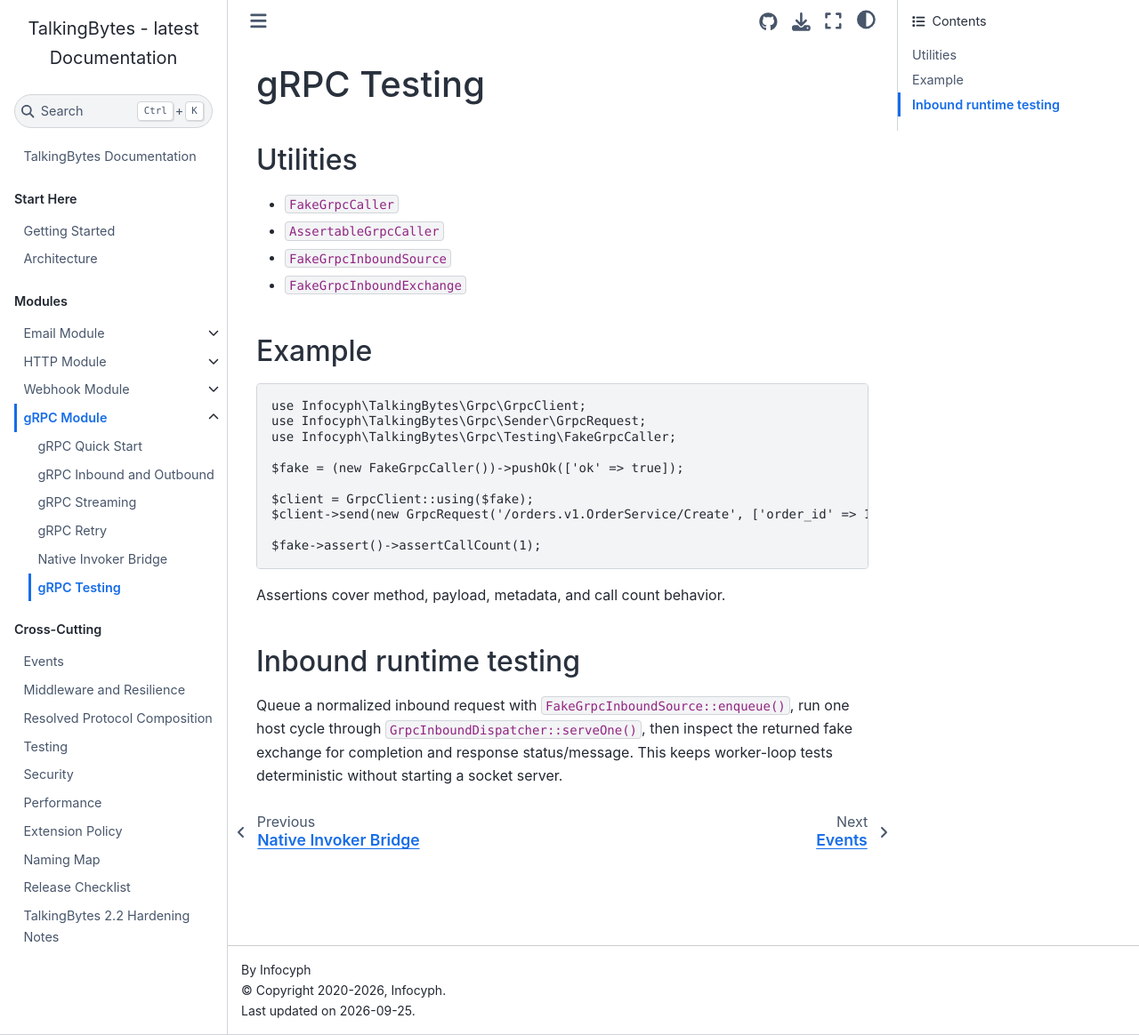
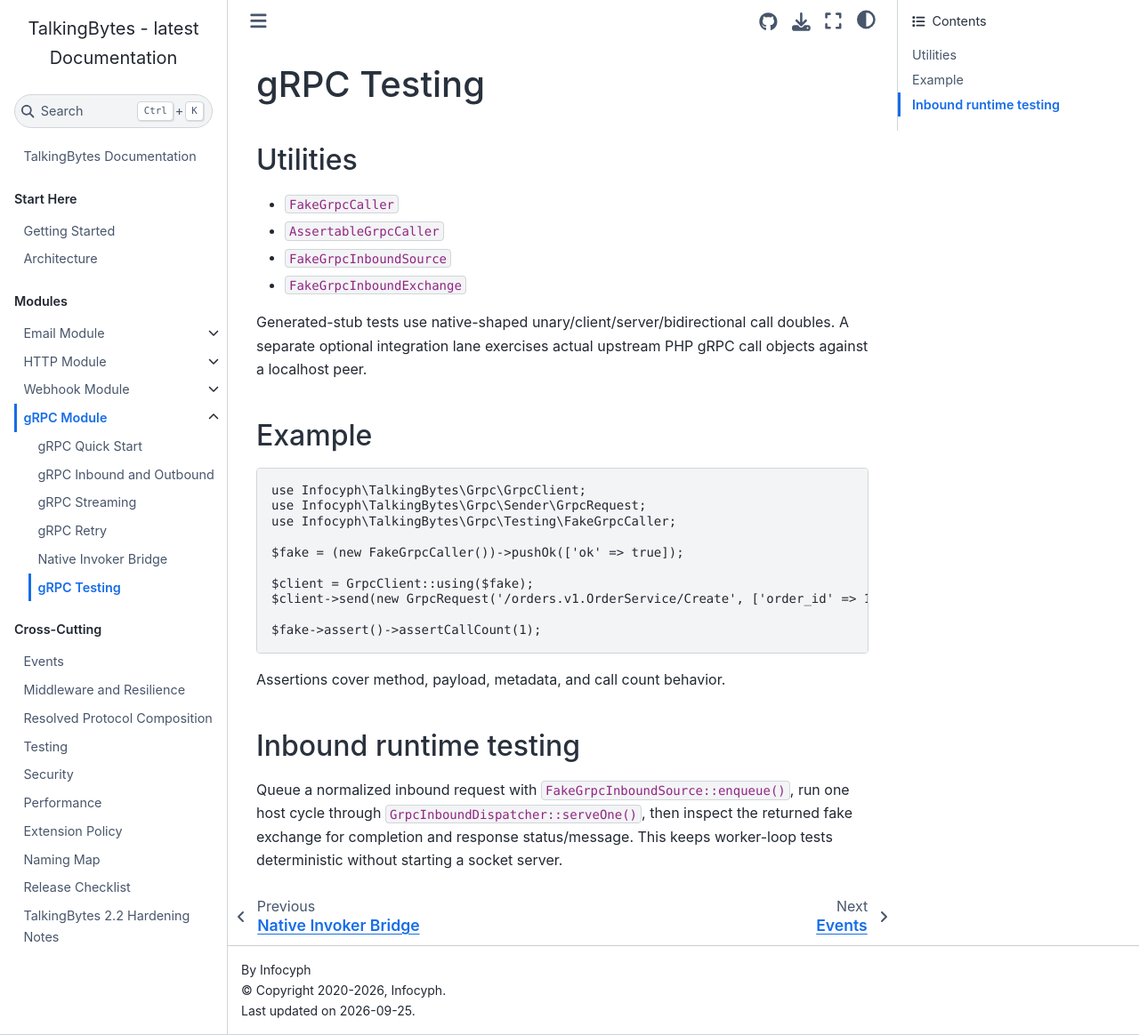
Before and after one commit to infocyph/TalkingBytes, a Sphinx documentation site: the page built from docs/grpc/testing.rst, in a window 1280 px wide and 1164 px high. Shown: the whole window at 89% size. Built offline with Sphinx 7.4.7 and the Sphinx Book theme 1.1.4, drawn with Linux system fonts in a browser that asks for light colours.

Commit message:
docs(grpc): describe native-shaped test coverage

```diff
--- a/docs/grpc/testing.rst
+++ b/docs/grpc/testing.rst
@@ -8,6 +8,10 @@
 - ``AssertableGrpcCaller``
 - ``FakeGrpcInboundSource``
 - ``FakeGrpcInboundExchange``
+
+Generated-stub tests use native-shaped unary/client/server/bidirectional call
+doubles. A separate optional integration lane exercises actual upstream PHP
+gRPC call objects against a localhost peer.
 
 Example
 -------
```
